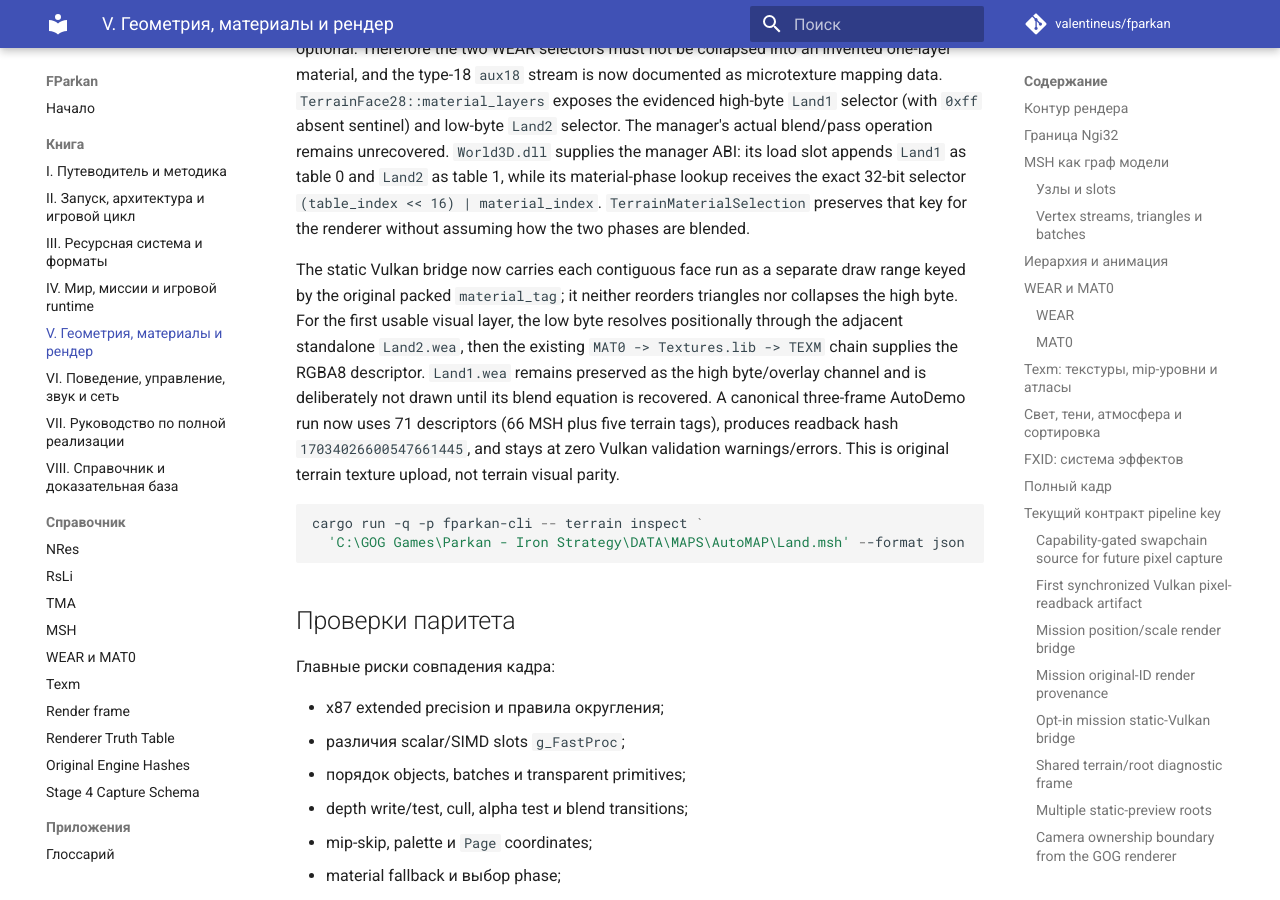
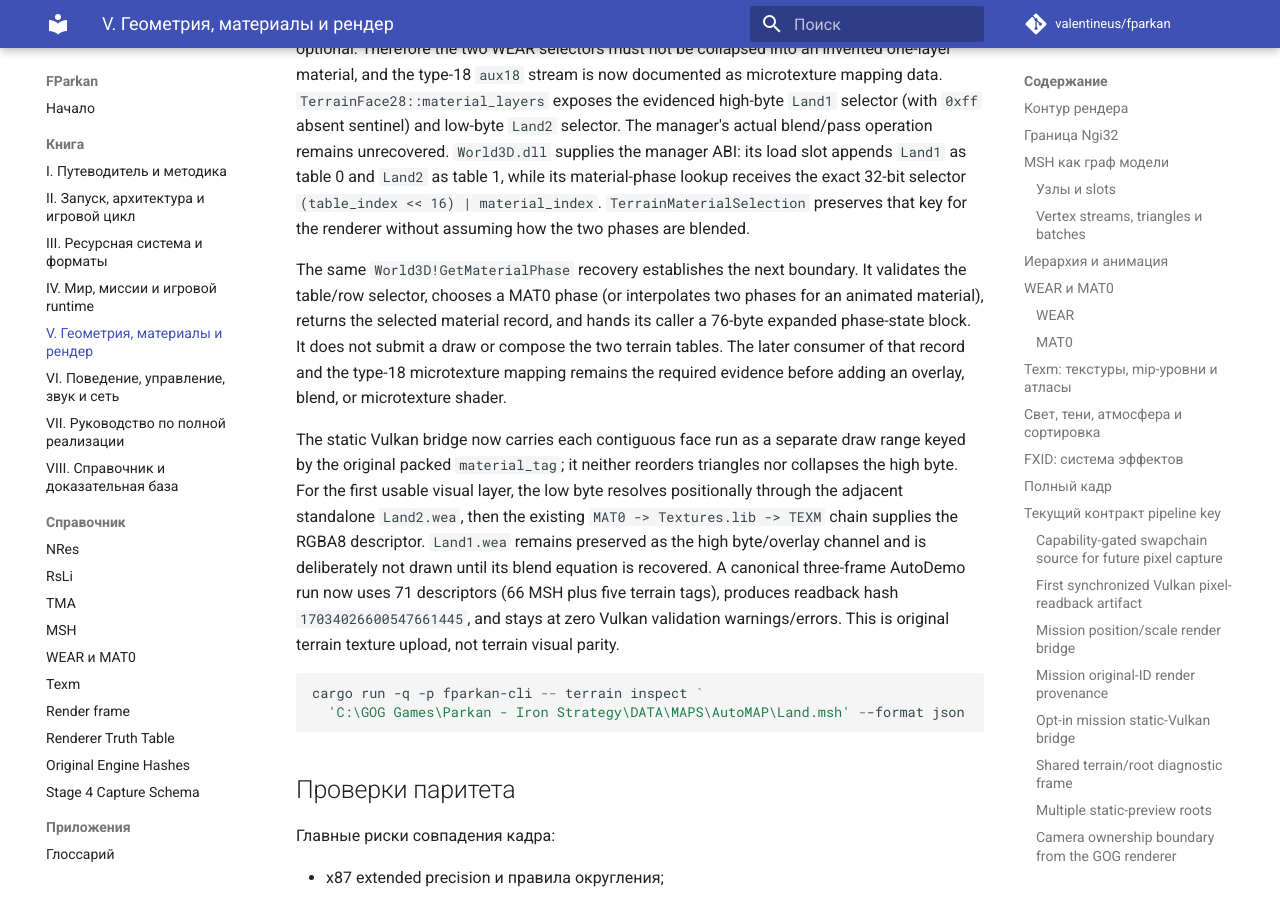
Before and after one commit to valentineus/fparkan, an MkDocs documentation site: the page built from docs/tomes/05-render.md, in a window 1280 px wide and 900 px high, scrolled down 32884 px. Built offline with MkDocs 1.6.1 and Material for MkDocs 9.7.7, drawn with Linux system fonts in a browser that asks for light colours; comment, search, counter and statistics services are not loaded.

Commit message:
docs(terrain): record material phase boundary

```diff
--- a/docs/tomes/05-render.md
+++ b/docs/tomes/05-render.md
@@ -1564,6 +1564,14 @@ supplies the manager ABI: its load slot appends `Land1` as table 0 and `Land2`
 as table 1, while its material-phase lookup receives the exact 32-bit selector
 `(table_index << 16) | material_index`. `TerrainMaterialSelection` preserves
 that key for the renderer without assuming how the two phases are blended.
+
+The same `World3D!GetMaterialPhase` recovery establishes the next boundary. It
+validates the table/row selector, chooses a MAT0 phase (or interpolates two
+phases for an animated material), returns the selected material record, and
+hands its caller a 76-byte expanded phase-state block. It does not submit a
+draw or compose the two terrain tables. The later consumer of that record and
+the type-18 microtexture mapping remains the required evidence before adding
+an overlay, blend, or microtexture shader.
 
 The static Vulkan bridge now carries each contiguous face run as a separate
 draw range keyed by the original packed `material_tag`; it neither reorders
```
